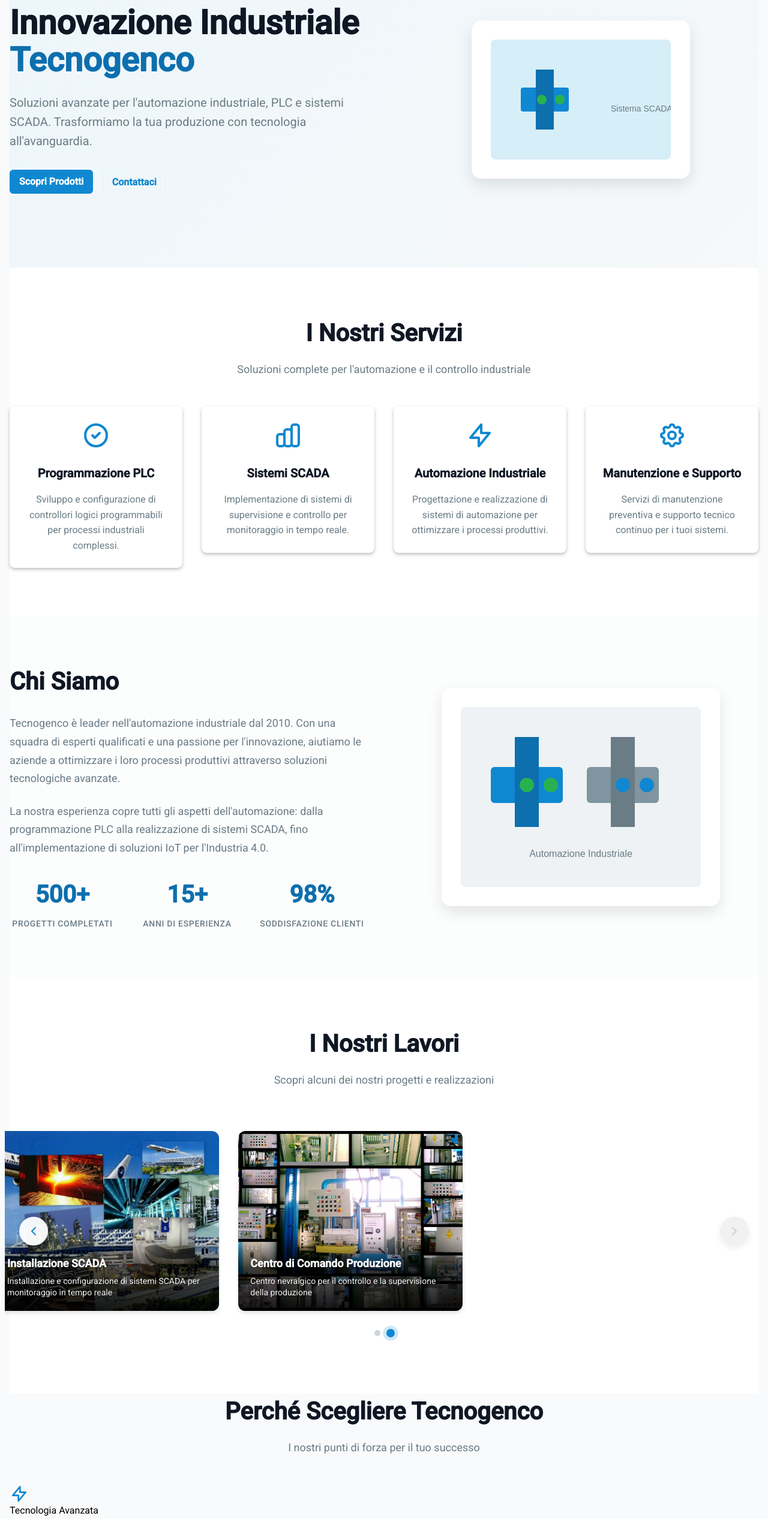
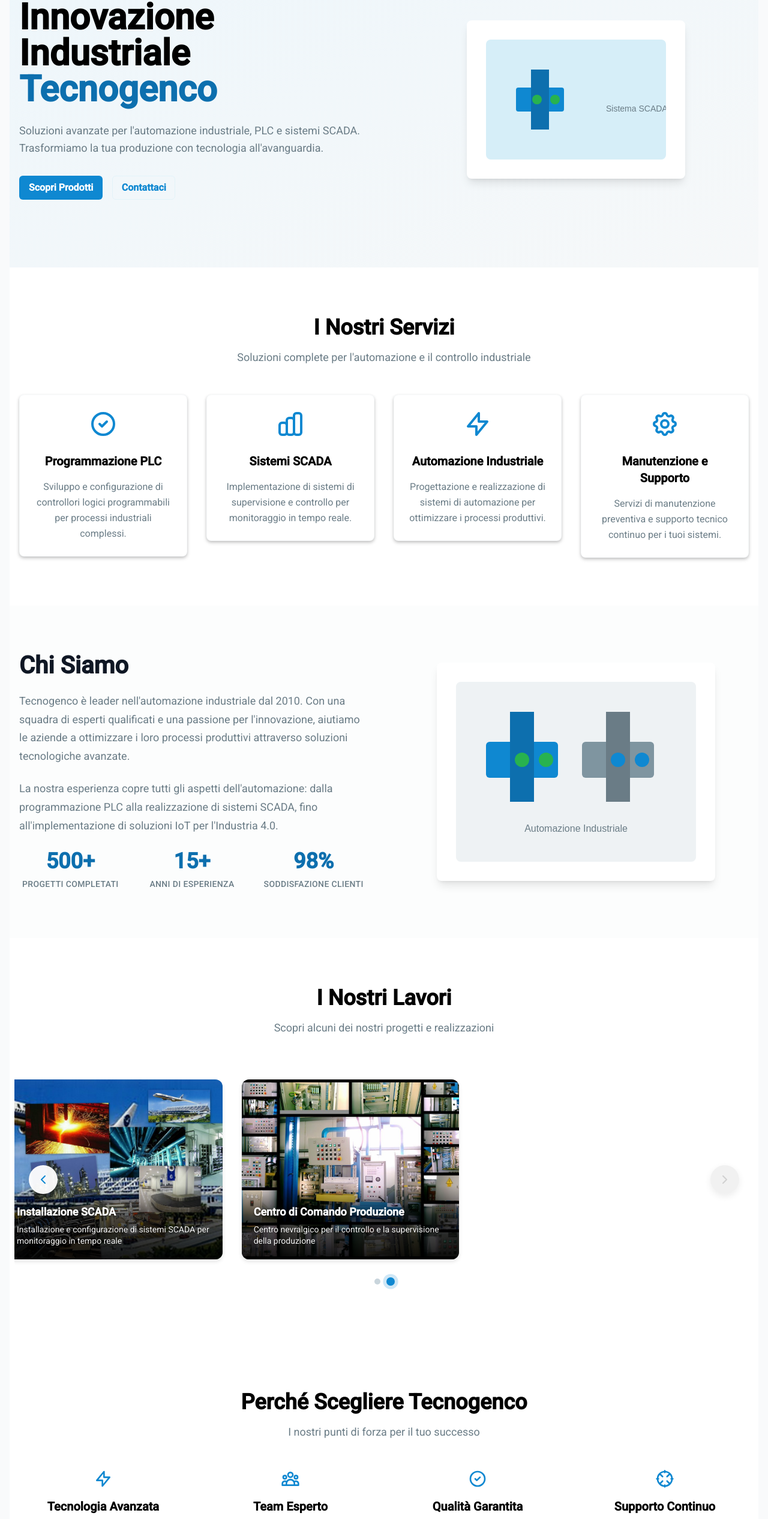
Before and after one commit to GencoMattia/techno_genco, an Angular app: page / in a window 1280 px wide. Shown: the part 218-2751 px from the top of the page at 60% size. Built offline with nearby package versions, Linux system fonts and the light colour scheme.

Commit message:
feat: enhance header and home page layout; improve carousel transition duration for better user experience

```diff
--- a/src/app/layout/header/header.component.html
+++ b/src/app/layout/header/header.component.html
@@ -1,31 +1,31 @@
-<header class="site-header" role="banner">
-	<div class="container">
+<header class="bg-surface border-b border-secondary-100/40 sticky top-0 z-50" role="banner">
+	<div class="flex items-center justify-between gap-4 py-3 px-4 max-w-7xl mx-auto">
 			<div class="brand">
-				<a class="logo" routerLink="/" aria-label="Tecnogenco home">
-					<img src="assets/logo.svg" alt="Tecnogenco logo" />
+				<a class="inline-flex items-center gap-2 no-underline text-on-surface" routerLink="/" aria-label="Tecnogenco home">
+					<img class="h-10 w-auto" src="assets/logo.svg" alt="Tecnogenco logo" />
 				</a>
 			</div>
 
 		<nav class="main-nav" role="navigation" aria-label="Primary navigation">
-			<ul [class.open]="mobileOpen">
-				<li><a routerLink="/" (click)="mobileOpen=false">Home</a></li>
-				<li><a routerLink="/products" (click)="mobileOpen=false">Prodotti</a></li>
-				<li><a routerLink="/solutions" (click)="mobileOpen=false">Soluzioni</a></li>
-				<li><a routerLink="/resources" (click)="mobileOpen=false">Risorse</a></li>
-				<li><a routerLink="/contact" (click)="mobileOpen=false">Contatti</a></li>
+			<ul [ngClass]="mobileOpen ? 'flex flex-col absolute top-16 right-4 bg-surface p-1.5 rounded-md shadow-lg gap-4 list-none m-0' : 'hidden md:flex md:flex-row md:relative md:top-auto md:right-auto md:bg-transparent md:p-0 md:shadow-none gap-4 list-none m-0'">
+				<li [ngClass]="mobileOpen ? 'w-50' : 'md:w-auto'"><a class="no-underline text-secondary-500 py-2 px-2 rounded-md hover:bg-primary-50/40 hover:text-on-surface focus:bg-primary-50/40 focus:text-on-surface" routerLink="/" (click)="mobileOpen=false">Home</a></li>
+				<li [ngClass]="mobileOpen ? 'w-50' : 'md:w-auto'"><a class="no-underline text-secondary-500 py-2 px-2 rounded-md hover:bg-primary-50/40 hover:text-on-surface focus:bg-primary-50/40 focus:text-on-surface" routerLink="/products" (click)="mobileOpen=false">Prodotti</a></li>
+				<li [ngClass]="mobileOpen ? 'w-50' : 'md:w-auto'"><a class="no-underline text-secondary-500 py-2 px-2 rounded-md hover:bg-primary-50/40 hover:text-on-surface focus:bg-primary-50/40 focus:text-on-surface" routerLink="/solutions" (click)="mobileOpen=false">Soluzioni</a></li>
+				<li [ngClass]="mobileOpen ? 'w-50' : 'md:w-auto'"><a class="no-underline text-secondary-500 py-2 px-2 rounded-md hover:bg-primary-50/40 hover:text-on-surface focus:bg-primary-50/40 focus:text-on-surface" routerLink="/resources" (click)="mobileOpen=false">Risorse</a></li>
+				<li [ngClass]="mobileOpen ? 'w-50' : 'md:w-auto'"><a class="no-underline text-secondary-500 py-2 px-2 rounded-md hover:bg-primary-50/40 hover:text-on-surface focus:bg-primary-50/40 focus:text-on-surface" routerLink="/contact" (click)="mobileOpen=false">Contatti</a></li>
 			</ul>
 		</nav>
 
-		<div class="actions">
-					<app-secondary-button ariaLabel="Login">Login</app-secondary-button>
-					<app-primary-button ariaLabel="Richiedi Demo">Richiedi Demo</app-primary-button>
-					<button class="theme-toggle" aria-label="Toggle theme" (click)="toggleTheme()" title="Toggle theme">
+		<div class="flex gap-2 items-center">
+					<app-secondary-button class="hidden md:inline-flex" ariaLabel="Login">Login</app-secondary-button>
+					<app-primary-button class="hidden md:inline-flex" ariaLabel="Richiedi Demo">Richiedi Demo</app-primary-button>
+					<button class="bg-transparent border border-secondary-100/50 p-1.5 rounded-md text-secondary-600 cursor-pointer hover:bg-secondary-50/40 focus:outline-3 focus:outline-primary-200/30 focus:outline-offset-2" aria-label="Toggle theme" (click)="toggleTheme()" title="Toggle theme">
 						<!-- sun/moon placeholder icon -->
 						<svg width="20" height="20" viewBox="0 0 24 24" fill="none" aria-hidden="true">
 							<circle cx="12" cy="12" r="4" fill="currentColor"></circle>
 						</svg>
 					</button>
-					<button class="burger" aria-label="Menu" [attr.aria-expanded]="mobileOpen" (click)="toggleMobile()">
+					<button class="hidden md:inline-flex bg-transparent border-none p-1.5 rounded-md cursor-pointer text-secondary-500 focus:outline-3 focus:outline-primary-200/30 focus:outline-offset-2" aria-label="Menu" [attr.aria-expanded]="mobileOpen" (click)="toggleMobile()">
 				<svg width="24" height="24" viewBox="0 0 24 24" fill="none" aria-hidden="true">
 					<path d="M3 6h18M3 12h18M3 18h18" stroke="currentColor" stroke-width="2" stroke-linecap="round" />
 				</svg>
--- a/src/app/pages/home/home.component.html
+++ b/src/app/pages/home/home.component.html
@@ -1,22 +1,23 @@
 <!-- Hero Section -->
-<section class="hero-section">
-  <div class="container">
+<section class="bg-gradient-to-br from-primary-50 to-secondary-50 py-16 min-h-[70vh] flex items-center">
+  <div class="container px-4 mx-auto max-w-7xl">
+    <div class="grid items-center grid-cols-1 gap-16 lg:grid-cols-2">
       <div class="hero-content">
-      <h1 class="hero-title">
+        <h1 class="mb-6 text-5xl font-bold leading-tight lg:text-6xl text-on-surface">
           Innovazione Industriale <br>
-        <span class="highlight">Tecnogenco</span>
+          <span class="text-primary-600">Tecnogenco</span>
         </h1>
-      <p class="hero-subtitle">
+        <p class="mb-8 text-lg leading-relaxed text-secondary-600">
           Soluzioni avanzate per l'automazione industriale, PLC e sistemi SCADA.
           Trasformiamo la tua produzione con tecnologia all'avanguardia.
         </p>
-      <div class="hero-actions">
+        <div class="flex flex-wrap gap-4">
           <app-primary-button ariaLabel="Scopri i nostri prodotti">Scopri Prodotti</app-primary-button>
           <app-secondary-button ariaLabel="Contattaci">Contattaci</app-secondary-button>
         </div>
       </div>
-    <div class="hero-visual">
-      <div class="hero-placeholder">
+      <div class="flex items-center justify-center">
+        <div class="p-8 rounded-lg shadow-lg bg-surface">
           <svg width="300" height="200" viewBox="0 0 300 200" xmlns="http://www.w3.org/2000/svg">
             <rect width="300" height="200" rx="8" fill="var(--color-primary-100)" />
             <g transform="translate(50, 50)">
@@ -30,62 +31,63 @@
         </div>
       </div>
     </div>
+  </div>
 </section>
 
 <!-- Services Section -->
-<section class="services-section">
-  <div class="container">
-    <div class="section-header">
-      <h2>I Nostri Servizi</h2>
-      <p>Soluzioni complete per l'automazione e il controllo industriale</p>
+<section class="py-20 bg-surface">
+  <div class="container px-4 mx-auto max-w-7xl">
+    <div class="mb-12 text-center">
+      <h2 class="mb-4 text-4xl font-bold text-on-surface">I Nostri Servizi</h2>
+      <p class="max-w-2xl mx-auto text-lg text-secondary-600">Soluzioni complete per l'automazione e il controllo industriale</p>
     </div>
-    <div class="services-grid">
+    <div class="grid grid-cols-1 gap-8 md:grid-cols-2 lg:grid-cols-4">
       <app-card elevation="2">
-        <div class="service-card">
-          <div class="service-icon">
+        <div class="h-full text-center">
+          <div class="flex justify-center mb-6">
             <svg width="48" height="48" viewBox="0 0 24 24" fill="none">
               <path d="M9 12l2 2 4-4m6 2a9 9 0 11-18 0 9 9 0 0118 0z" stroke="var(--color-primary-500)" stroke-width="2" stroke-linecap="round" stroke-linejoin="round"/>
             </svg>
           </div>
-          <h3>Programmazione PLC</h3>
-          <p>Sviluppo e configurazione di controllori logici programmabili per processi industriali complessi.</p>
+          <h3 class="mb-4 text-xl font-semibold text-on-surface">Programmazione PLC</h3>
+          <p class="leading-relaxed text-secondary-600">Sviluppo e configurazione di controllori logici programmabili per processi industriali complessi.</p>
         </div>
       </app-card>
 
       <app-card elevation="2">
-        <div class="service-card">
-          <div class="service-icon">
+        <div class="h-full text-center">
+          <div class="flex justify-center mb-6">
             <svg width="48" height="48" viewBox="0 0 24 24" fill="none">
               <path d="M9 19v-6a2 2 0 00-2-2H5a2 2 0 00-2 2v6a2 2 0 002 2h2a2 2 0 002-2zm0 0V9a2 2 0 012-2h2a2 2 0 012 2v10m-6 0a2 2 0 002 2h2a2 2 0 002-2m0 0V5a2 2 0 012-2h2a2 2 0 012 2v14a2 2 0 01-2 2h-2a2 2 0 01-2-2z" stroke="var(--color-primary-500)" stroke-width="2" stroke-linecap="round" stroke-linejoin="round"/>
             </svg>
           </div>
-          <h3>Sistemi SCADA</h3>
-          <p>Implementazione di sistemi di supervisione e controllo per monitoraggio in tempo reale.</p>
+          <h3 class="mb-4 text-xl font-semibold text-on-surface">Sistemi SCADA</h3>
+          <p class="leading-relaxed text-secondary-600">Implementazione di sistemi di supervisione e controllo per monitoraggio in tempo reale.</p>
         </div>
       </app-card>
 
       <app-card elevation="2">
-        <div class="service-card">
-          <div class="service-icon">
+        <div class="h-full text-center">
+          <div class="flex justify-center mb-6">
             <svg width="48" height="48" viewBox="0 0 24 24" fill="none">
               <path d="M13 10V3L4 14h7v7l9-11h-7z" stroke="var(--color-primary-500)" stroke-width="2" stroke-linecap="round" stroke-linejoin="round"/>
             </svg>
           </div>
-          <h3>Automazione Industriale</h3>
-          <p>Progettazione e realizzazione di sistemi di automazione per ottimizzare i processi produttivi.</p>
+          <h3 class="mb-4 text-xl font-semibold text-on-surface">Automazione Industriale</h3>
+          <p class="leading-relaxed text-secondary-600">Progettazione e realizzazione di sistemi di automazione per ottimizzare i processi produttivi.</p>
         </div>
       </app-card>
 
       <app-card elevation="2">
-        <div class="service-card">
-          <div class="service-icon">
+        <div class="h-full text-center">
+          <div class="flex justify-center mb-6">
             <svg width="48" height="48" viewBox="0 0 24 24" fill="none">
               <path d="M10.325 4.317c.426-1.756 2.924-1.756 3.35 0a1.724 1.724 0 002.573 1.066c1.543-.94 3.31.826 2.37 2.37a1.724 1.724 0 001.065 2.572c1.756.426 1.756 2.924 0 3.35a1.724 1.724 0 00-1.066 2.573c.94 1.543-.826 3.31-2.37 2.37a1.724 1.724 0 00-2.572 1.065c-.426 1.756-2.924 1.756-3.35 0a1.724 1.724 0 00-2.573-1.066c-1.543.94-3.31-.826-2.37-2.37a1.724 1.724 0 00-1.065-2.572c-1.756-.426-1.756-2.924 0-3.35a1.724 1.724 0 001.066-2.573c-.94-1.543.826-3.31 2.37-2.37.996.608 2.296.07 2.572-1.065z" stroke="var(--color-primary-500)" stroke-width="2" stroke-linecap="round" stroke-linejoin="round"/>
               <path d="M15 12a3 3 0 11-6 0 3 3 0 016 0z" stroke="var(--color-primary-500)" stroke-width="2" stroke-linecap="round" stroke-linejoin="round"/>
             </svg>
           </div>
-          <h3>Manutenzione e Supporto</h3>
-          <p>Servizi di manutenzione preventiva e supporto tecnico continuo per i tuoi sistemi.</p>
+          <h3 class="mb-4 text-xl font-semibold text-on-surface">Manutenzione e Supporto</h3>
+          <p class="leading-relaxed text-secondary-600">Servizi di manutenzione preventiva e supporto tecnico continuo per i tuoi sistemi.</p>
         </div>
       </app-card>
     </div>
@@ -93,38 +95,38 @@
 </section>
 
 <!-- About Section -->
-<section class="about-section">
-  <div class="container">
-    <div class="about-content">
+<section class="py-20" style="background: color-mix(in srgb, var(--color-secondary-50) 30%, white);">
+  <div class="container px-4 mx-auto max-w-7xl">
+    <div class="grid items-center grid-cols-1 gap-16 lg:grid-cols-2">
       <div class="about-text">
-        <h2>Chi Siamo</h2>
-        <p>
+        <h2 class="mb-6 text-4xl font-bold text-on-surface">Chi Siamo</h2>
+        <p class="mb-4 text-lg leading-relaxed text-secondary-600">
           Tecnogenco è leader nell'automazione industriale dal 2010. Con una squadra di esperti
           qualificati e una passione per l'innovazione, aiutiamo le aziende a ottimizzare i loro
           processi produttivi attraverso soluzioni tecnologiche avanzate.
         </p>
-        <p>
+        <p class="mb-8 text-lg leading-relaxed text-secondary-600">
           La nostra esperienza copre tutti gli aspetti dell'automazione: dalla programmazione PLC
           alla realizzazione di sistemi SCADA, fino all'implementazione di soluzioni IoT per
           l'Industria 4.0.
         </p>
-        <div class="stats">
-          <div class="stat">
-            <div class="stat-number">500+</div>
-            <div class="stat-label">Progetti Completati</div>
+        <div class="grid grid-cols-1 gap-8 md:grid-cols-3">
+          <div class="text-center">
+            <div class="mb-2 text-4xl font-bold text-primary-600">500+</div>
+            <div class="text-sm font-medium tracking-wide uppercase text-secondary-600">Progetti Completati</div>
           </div>
-          <div class="stat">
-            <div class="stat-number">15+</div>
-            <div class="stat-label">Anni di Esperienza</div>
+          <div class="text-center">
+            <div class="mb-2 text-4xl font-bold text-primary-600">15+</div>
+            <div class="text-sm font-medium tracking-wide uppercase text-secondary-600">Anni di Esperienza</div>
           </div>
-          <div class="stat">
-            <div class="stat-number">98%</div>
-            <div class="stat-label">Soddisfazione Clienti</div>
+          <div class="text-center">
+            <div class="mb-2 text-4xl font-bold text-primary-600">98%</div>
+            <div class="text-sm font-medium tracking-wide uppercase text-secondary-600">Soddisfazione Clienti</div>
           </div>
         </div>
       </div>
-      <div class="about-visual">
-        <div class="about-placeholder">
+      <div class="flex items-center justify-center">
+        <div class="p-8 rounded-lg shadow-lg bg-surface">
           <svg width="400" height="300" viewBox="0 0 400 300" xmlns="http://www.w3.org/2000/svg">
             <rect width="400" height="300" rx="8" fill="var(--color-secondary-100)" />
             <g transform="translate(50, 50)">
@@ -146,11 +148,11 @@
 </section>
 
 <!-- Gallery Section -->
-<section class="gallery-section">
-	<div class="container">
-		<div class="section-header">
-			<h2>I Nostri Lavori</h2>
-			<p>Scopri alcuni dei nostri progetti e realizzazioni</p>
+<section class="py-20 bg-surface">
+	<div class="container px-4 mx-auto max-w-7xl">
+		<div class="mb-12 text-center">
+			<h2 class="mb-4 text-4xl font-bold text-on-surface">I Nostri Lavori</h2>
+			<p class="text-lg text-secondary-600">Scopri alcuni dei nostri progetti e realizzazioni</p>
 		</div>
 		<app-carousel
 			[photos]="localPhotos"
@@ -162,64 +164,64 @@
 </section>
 
 <!-- Features Section -->
-<section class="features-section">
-  <div class="container">
-    <div class="section-header">
-      <h2>Perché Scegliere Tecnogenco</h2>
-      <p>I nostri punti di forza per il tuo successo</p>
+<section class="py-20 bg-surface">
+  <div class="container px-4 mx-auto max-w-7xl">
+    <div class="mb-12 text-center">
+      <h2 class="mb-4 text-4xl font-bold text-on-surface">Perché Scegliere Tecnogenco</h2>
+      <p class="text-lg text-secondary-600">I nostri punti di forza per il tuo successo</p>
     </div>
-    <div class="features-grid">
-      <div class="feature-item">
-        <div class="feature-icon">
+    <div class="grid grid-cols-1 gap-8 md:grid-cols-2 lg:grid-cols-4">
+      <div class="text-center">
+        <div class="flex justify-center mb-4">
           <svg width="32" height="32" viewBox="0 0 24 24" fill="none">
             <path d="M13 10V3L4 14h7v7l9-11h-7z" stroke="var(--color-primary-500)" stroke-width="2" stroke-linecap="round" stroke-linejoin="round"/>
           </svg>
         </div>
-        <h3>Tecnologia Avanzata</h3>
-        <p>Utilizziamo le più moderne tecnologie per garantire prestazioni ottimali e affidabilità.</p>
+        <h3 class="mb-2 text-xl font-semibold text-on-surface">Tecnologia Avanzata</h3>
+        <p class="leading-relaxed text-secondary-600">Utilizziamo le più moderne tecnologie per garantire prestazioni ottimali e affidabilità.</p>
       </div>
 
-      <div class="feature-item">
-        <div class="feature-icon">
+      <div class="text-center">
+        <div class="flex justify-center mb-4">
           <svg width="32" height="32" viewBox="0 0 24 24" fill="none">
             <path d="M17 20h5v-2a3 3 0 00-5.356-1.857M17 20H7m10 0v-2c0-.656-.126-1.283-.356-1.857M7 20H2v-2a3 3 0 015.356-1.857M7 20v-2c0-.656.126-1.283.356-1.857m0 0a5.002 5.002 0 019.288 0M15 7a3 3 0 11-6 0 3 3 0 016 0zm6 3a2 2 0 11-4 0 2 2 0 014 0zM7 10a2 2 0 11-4 0 2 2 0 014 0z" stroke="var(--color-primary-500)" stroke-width="2" stroke-linecap="round" stroke-linejoin="round"/>
           </svg>
         </div>
-        <h3>Team Esperto</h3>
-        <p>Professionisti qualificati con anni di esperienza nel settore dell'automazione industriale.</p>
+        <h3 class="mb-2 text-xl font-semibold text-on-surface">Team Esperto</h3>
+        <p class="leading-relaxed text-secondary-600">Professionisti qualificati con anni di esperienza nel settore dell'automazione industriale.</p>
       </div>
 
-      <div class="feature-item">
-        <div class="feature-icon">
+      <div class="text-center">
+        <div class="flex justify-center mb-4">
           <svg width="32" height="32" viewBox="0 0 24 24" fill="none">
             <path d="M9 12l2 2 4-4m6 2a9 9 0 11-18 0 9 9 0 0118 0z" stroke="var(--color-primary-500)" stroke-width="2" stroke-linecap="round" stroke-linejoin="round"/>
           </svg>
         </div>
-        <h3>Qualità Garantita</h3>
-        <p>Ogni progetto è sottoposto a rigorosi controlli di qualità per assicurare risultati eccellenti.</p>
+        <h3 class="mb-2 text-xl font-semibold text-on-surface">Qualità Garantita</h3>
+        <p class="leading-relaxed text-secondary-600">Ogni progetto è sottoposto a rigorosi controlli di qualità per assicurare risultati eccellenti.</p>
       </div>
 
-      <div class="feature-item">
-        <div class="feature-icon">
+      <div class="text-center">
+        <div class="flex justify-center mb-4">
           <svg width="32" height="32" viewBox="0 0 24 24" fill="none">
             <path d="M18.364 5.636l-3.536 3.536m0 5.656l3.536 3.536M9.172 9.172L5.636 5.636m3.536 9.192L5.636 18.364M21 12a9 9 0 11-18 0 9 9 0 0118 0z" stroke="var(--color-primary-500)" stroke-width="2" stroke-linecap="round" stroke-linejoin="round"/>
             <path d="M12 2v2m0 16v2M2 12h2m16 0h2" stroke="var(--color-primary-500)" stroke-width="2" stroke-linecap="round" stroke-linejoin="round"/>
           </svg>
         </div>
-        <h3>Supporto Continuo</h3>
-        <p>Assistenza tecnica e manutenzione per garantire il funzionamento ottimale dei tuoi sistemi.</p>
+        <h3 class="mb-2 text-xl font-semibold text-on-surface">Supporto Continuo</h3>
+        <p class="leading-relaxed text-secondary-600">Assistenza tecnica e manutenzione per garantire il funzionamento ottimale dei tuoi sistemi.</p>
       </div>
     </div>
   </div>
 </section>
 
 <!-- CTA Section -->
-<section class="cta-section">
-  <div class="container">
+<section class="py-20 bg-gradient-to-r from-primary-600 to-secondary-600">
+  <div class="container max-w-4xl px-4 mx-auto text-center">
     <div class="cta-content">
-      <h2>Pronto a Trasformare la Tua Produzione?</h2>
-      <p>Contattaci oggi per una consulenza gratuita e scopri come possiamo aiutarti.</p>
-      <div class="cta-actions">
+      <h2 class="mb-4 text-4xl font-bold text-white">Pronto a Trasformare la Tua Produzione?</h2>
+      <p class="mb-8 text-xl text-white/90">Contattaci oggi per una consulenza gratuita e scopri come possiamo aiutarti.</p>
+      <div class="flex flex-col justify-center gap-4 sm:flex-row">
         <app-primary-button ariaLabel="Richiedi una consulenza">Richiedi Consulenza</app-primary-button>
         <app-secondary-button ariaLabel="Chiama ora">Chiama Ora: +39 123 456 7890</app-secondary-button>
       </div>
--- a/src/app/shared/components/ui/carousel/carousel.component.ts
+++ b/src/app/shared/components/ui/carousel/carousel.component.ts
@@ -110,7 +110,7 @@
       border-radius: 0.75rem;
       overflow: hidden;
       box-shadow: 0 4px 6px rgba(0, 0, 0, 0.1);
-      transition: transform 0.3s ease, box-shadow 0.3s ease;
+      transition: transform 0.5s ease, box-shadow 0.5s ease;
       height: 300px;
       width: 100%;
       max-width: 100%;
```
Lines whose indentation alone changed are shown as unchanged.
